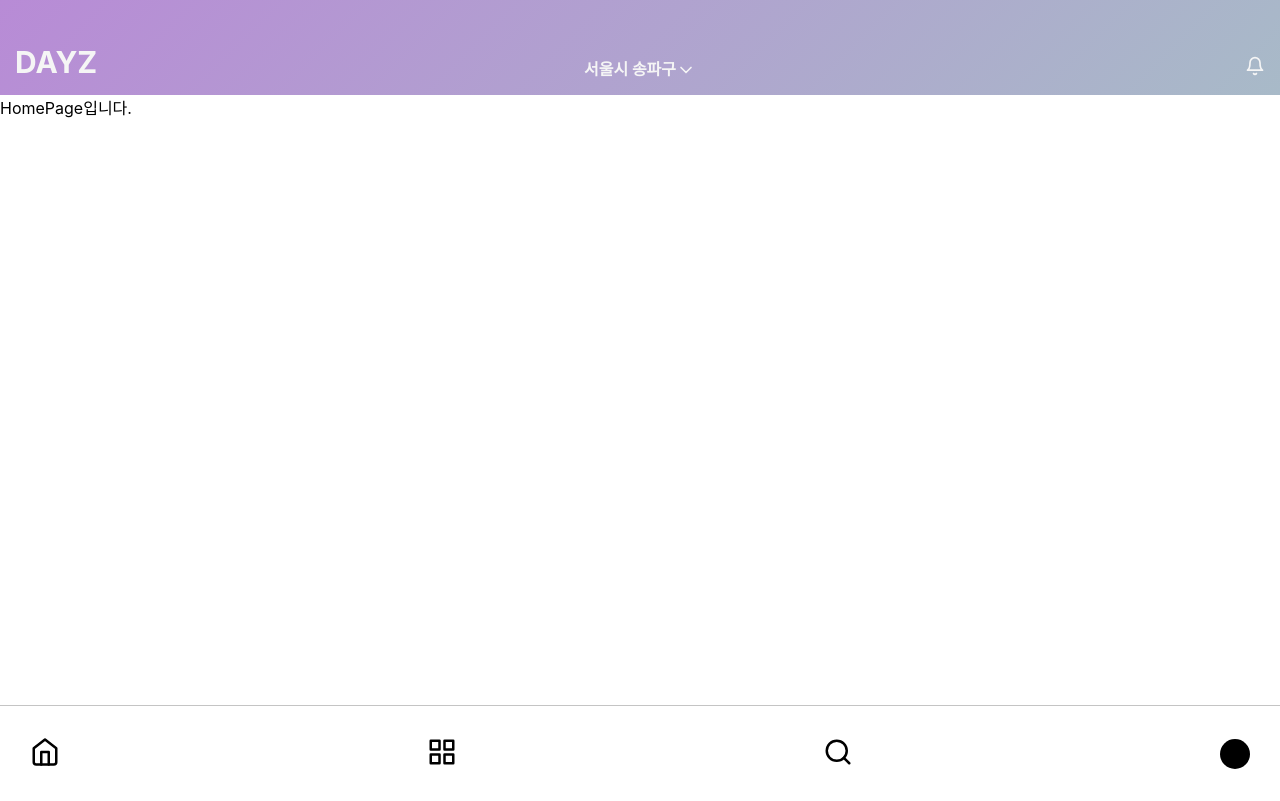
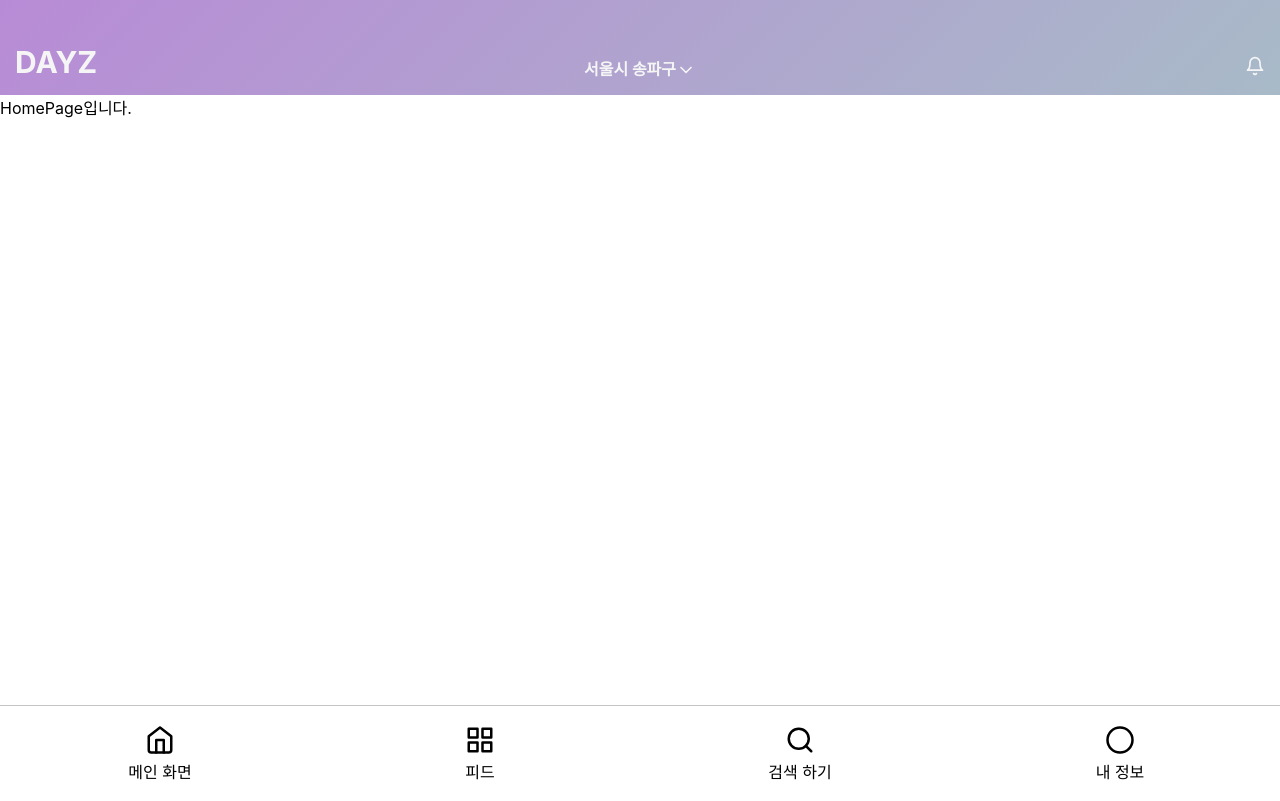
Before and after one commit to prgrms-web-devcourse/Team_DAYZ_DAYZ_FE, a React (Create React App) app: page / in a window 1280 px wide. Built offline with nearby package versions, Linux system fonts and the light colour scheme.

Commit message:
Design: Icon 아래 이름 명시

```diff
--- a/src/template/Navigator/Navigator.tsx
+++ b/src/template/Navigator/Navigator.tsx
@@ -1,5 +1,5 @@
 import styled from '@emotion/styled';
-import { Home, Grid, Search } from 'react-feather';
+import { Home, Grid, Search, Circle } from 'react-feather';
 
 /* eslint-disable react/react-in-jsx-scope */
 const Navigator = () => {
@@ -7,15 +7,19 @@ const Navigator = () => {
     <NavWrapper>
       <IconWrapper>
         <Home size={30} />
+        <IconDescription>메인 화면</IconDescription>
       </IconWrapper>
       <IconWrapper>
         <Grid size={30} />
+        <IconDescription>피드</IconDescription>
       </IconWrapper>
       <IconWrapper>
         <Search size={30} />
+        <IconDescription>검색 하기</IconDescription>
       </IconWrapper>
       <IconWrapper>
-        <UserProfile />
+        <Circle size={30} />
+        <IconDescription>내 정보</IconDescription>
       </IconWrapper>
     </NavWrapper>
   );
@@ -38,9 +42,16 @@ const UserProfile = styled.div`
   height: 30px;
   background-color: black;
   border-radius: 50%;
+  align-items: center;
+  text-align: center;
 `;
 
 const IconWrapper = styled.div`
-  margin: 30px;
+  align-items: center;
+  text-align: center;
+  width: 100%;
+`;
+const IconDescription = styled.div`
+  font-size: 16px;
 `;
 export default Navigator;
```
